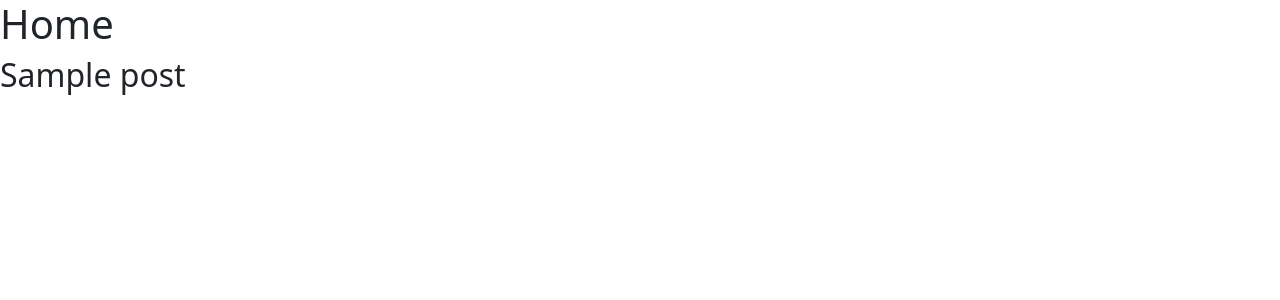
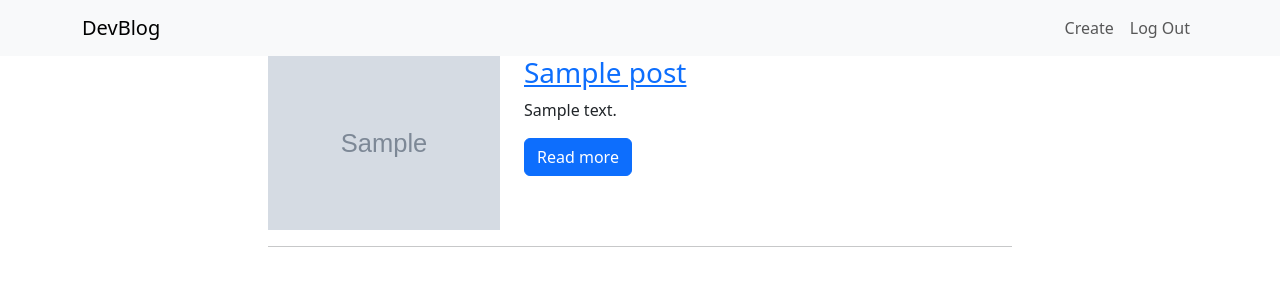
Before and after one commit to Robaplus75/ThoughtShare, a Flask app: page / in a window 1280 px wide. Shown: the top 300 px of the page. Run offline with Flask 3, Linux system fonts and the light colour scheme; a user stored in the database is signed in; tables that the repository leaves empty hold one stand-in row (values such as "Sample post"); grey boxes marked "Sample" are stand-in pictures.

Commit message:
added navbar, homepage template and routes ...

```diff
--- a/app/templates/blog/form.html
+++ b/app/templates/blog/form.html
@@ -1,6 +1,5 @@
 {% extends 'layout.html' %}
 {% block content %}
-    {% include 'flashes/flashes.html' %}
     <div class="container">
         <div class="col-md-8 offset-md-2">
             <form action="" method="POST" id="form" enctype="multipart/form-data">
--- a/app/templates/index.html
+++ b/app/templates/index.html
@@ -1,7 +1,20 @@
 {% extends 'layout.html' %}
 {% block content %}
-    <h1>Home</h1>
-    {% for post in posts %}
-        <h2>{{post.title}}</h2>
-    {% endfor %}
+    <div class="container">
+        <div class="col-md-8 offset-md-2">
+            {% for post in posts %}
+            <div class="row">
+                <div class="col-md-4">
+                    <img src="{{ url_for('uploads', filename=post.image) }}" alt="image" class="img-fluid">
+                </div>
+                <div class="col-md-8">
+                    <h3><a href="{{ url_for('blog.detail', slug=post.slug) }}">{{ post.title }}</a></h3>
+                    <p>{{ post.body }}</p>
+                    <a href="{{ url_for('blog.detail', slug=post.slug) }}" class="btn btn-primary">Read more</a>
+                </div>
+            </div>
+            <hr>
+            {% endfor %}
+        </div>
+    </div>
 {% endblock %}
--- a/app/templates/layout.html
+++ b/app/templates/layout.html
@@ -9,6 +9,35 @@
     <title>{% block title %}Devblog{% endblock %}</title>
 </head>
 <body>
+    <nav class="navbar navbar-expand-lg navbar-light bg-light">
+        <div class="container">
+            <a class="navbar-brand" href="{{url_for('blog.posts')}}">DevBlog</a>
+            <button class="navbar-toggler" type="button" data-toggle="collapse" data-target="#navbarNav" aria-controls="navbarNav" aria-expanded="false" aria-label="Toggle navigation">
+            <span class="navbar-toggler-icon"></span>
+            </button>
+            <div class="collapse navbar-collapse" id="navbarNav">
+            <ul class="navbar-nav ms-auto">
+                {% if not current_user.is_authenticated %}
+                    <li class="nav-item">
+                        <a class="nav-link" href="{{ url_for('users.login') }}">Log In</a>
+                        </li>
+                        <li class="nav-item">
+                        <a class="nav-link btn btn-primary" href="{{ url_for('users.register') }}">Register</a>
+                    </li>
+                {% else %}
+                    <li class="nav-item">
+                    <a class="nav-link" href="{{ url_for('blog.create') }}">Create</a>
+                    </li>
+                    <li class="nav-item">
+                    <a class="nav-link btn btn-primary" href="{{ url_for('users.logout') }}">Log Out</a>
+                    </li>
+                {% endif %}
+            </ul>
+            </div>
+        </div>
+      </nav>
+
+    {% include 'flashes/flashes.html' %}
     {% block content %}
     {% endblock %}
 
--- a/app/templates/users/login.html
+++ b/app/templates/users/login.html
@@ -1,7 +1,6 @@
 {% extends 'layout.html' %}
 {% block title %}Login{% endblock %}
 {% block content %}
-    {% include 'flashes/flashes.html' %}
     <div class="container">
         <div class="col-md-6 offset-md-3">
             <form action="" method="POST">
--- a/app/templates/users/register.html
+++ b/app/templates/users/register.html
@@ -1,7 +1,6 @@
 {% extends 'layout.html' %}
 {% block title %}Register{% endblock %}
 {% block content %}
-    {% include 'flashes/flashes.html' %}
     <div class="container">
         <div class="col-md-6 offset-md-3">
             <form action="" method="POST">
--- a/app/views/blog.py
+++ b/app/views/blog.py
@@ -49,7 +49,6 @@ def create():
 
 @bp.route("/detail/<slug>")
 def detail(slug):
-    return redirect(url_for("blog.posts"))
     post = Posts.query.filter(Posts.slug==slug).first()
     if not post:
         flash("Post Does not exist", category="error")
--- a/app/views/user.py
+++ b/app/views/user.py
@@ -1,7 +1,7 @@
 from flask import Blueprint, render_template, url_for, request, redirect, flash
 from ..extensions import db
 from ..models import Users
-from flask_login import LoginManager, logout_user, login_user, login_required
+from flask_login import LoginManager, logout_user, login_user, login_required, current_user
 from werkzeug.security import generate_password_hash, check_password_hash
 
 bp = Blueprint('users', __name__)
```
Also changed, not shown: app/__init__.py (+6 -2 lines), app/templates/blog/detail.html (added, +11 -0 lines).
